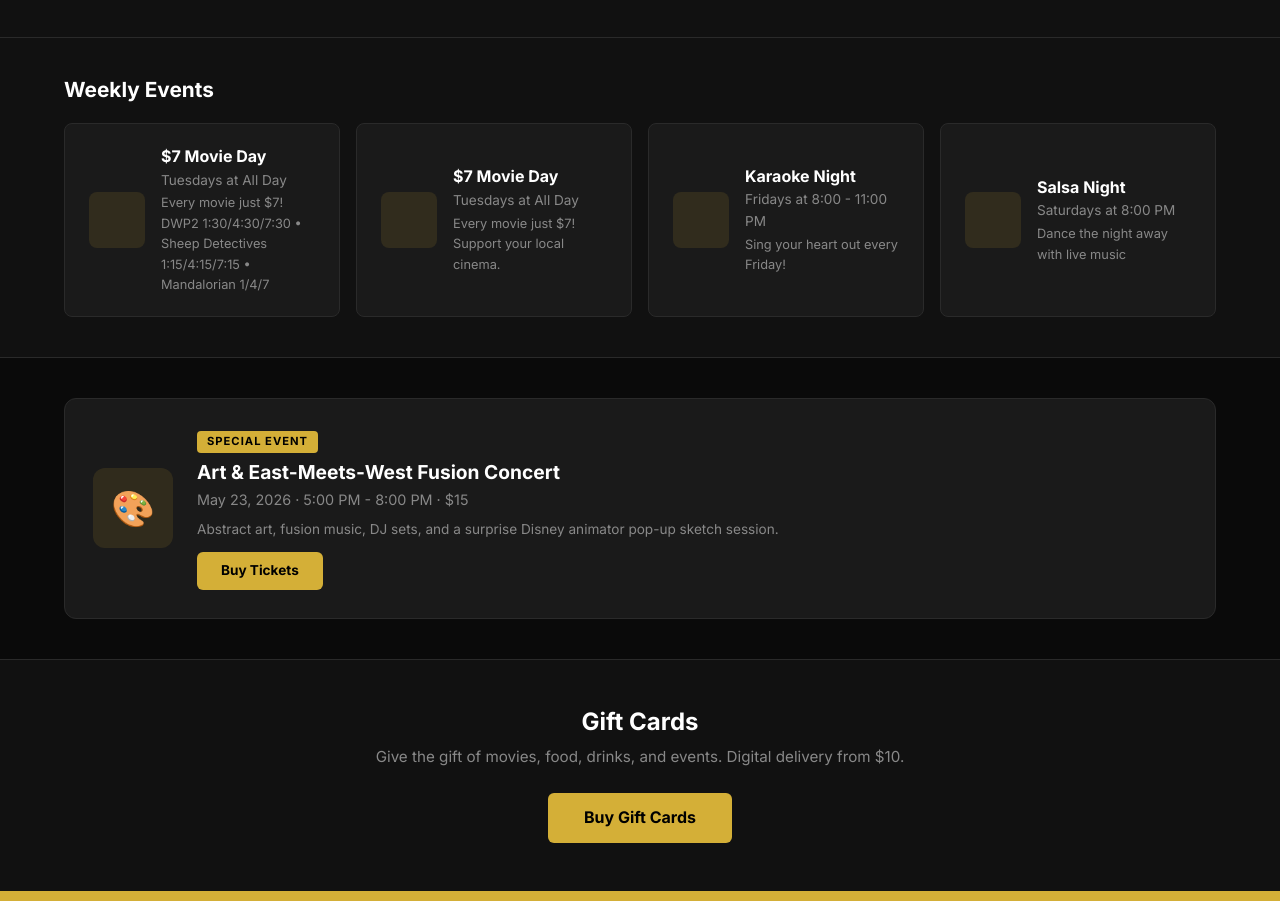
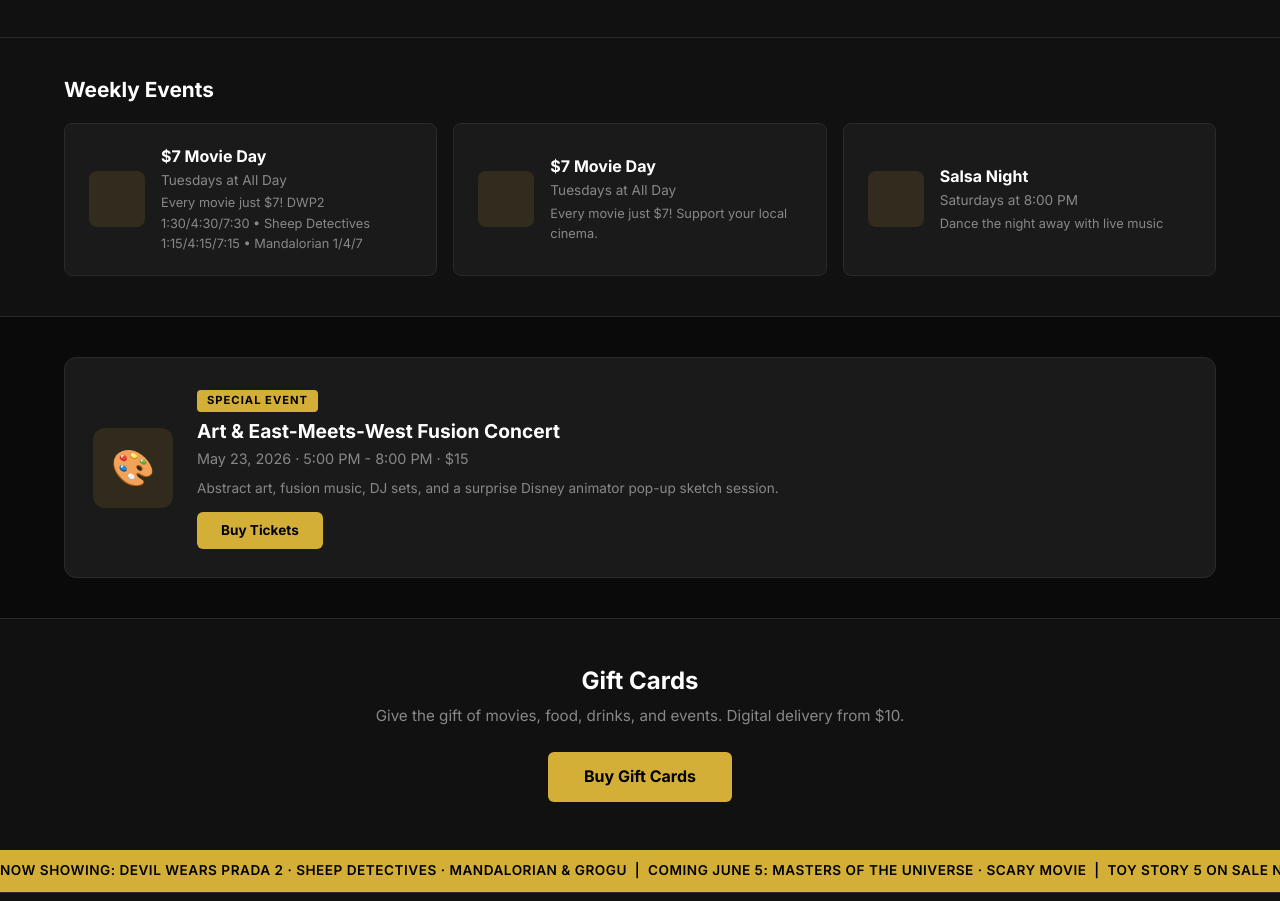
Before and after one commit to lighthousecinemapg-cyber/lighthouse-cinema, a Next.js app: page / in a window 1280 px wide. Shown: the part 3500-4401 px from the top of the page. Built offline with nearby package versions, Linux system fonts and the light colour scheme.

Commit message:
Remove Karaoke Night from Weekly Events and Events tab

```diff
--- a/app/page.js
+++ b/app/page.js
@@ -678,7 +678,6 @@ export default function HomePage() {
                 {[
                   { day: 'Tuesday', name: '$7 Movie Day', time: 'All Day', desc: 'Every movie just $7! DWP2 1:30/4:30/7:30 \u2022 Sheep Detectives 1:15/4:15/7:15 \u2022 Mandalorian 1/4/7' },
                   { day: 'Tuesday', name: '$7 Movie Day', time: 'All Day', desc: 'Every movie just $7! Support your local cinema.' },
-                  { day: 'Friday', name: 'Karaoke Night', time: '8:00 - 11:00 PM', desc: 'Sing your heart out every Friday!' },
                   { day: 'Saturday', name: 'Salsa Night', time: '8:00 PM', desc: 'Dance the night away with live music' },
                 ].map(function(item) {
                   return (
@@ -804,7 +803,6 @@ export default function HomePage() {
             <div style={{ display: 'grid', gridTemplateColumns: 'repeat(auto-fit, minmax(300px, 1fr))', gap: 20 }}>
               {[
                 { title: 'Tuesday $7 Movie Day', day: 'Every Tuesday', time: 'All Day', price: '$7', emoji: '\u{1F3AC}', link: SQUARE_LINKS.tuesdayDiscount },
-                { title: 'Karaoke Night', day: 'Every Friday', time: '8:00 PM', price: 'Free', emoji: '\u{1F3A4}' },
                 { title: 'Salsa Night', day: 'Every Saturday', time: '8:00 PM', price: 'Free', emoji: '\u{1F483}' },
                 { title: 'Art & East-Meets-West Fusion Concert', day: 'May 23, 2026', time: '5:00 PM', price: '$15', emoji: '\u{1F3A8}', link: 'https://square.link/u/TREEYNkF' },
                 { title: 'Motorcycle Movie of the Month', day: 'Monthly', time: '11:00 AM', price: 'Free', emoji: '\u{1F3CD}\u{FE0F}' },
```
